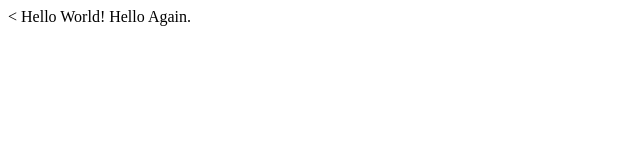
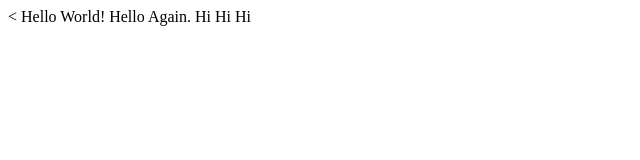
Before and after one commit to yeoboonkock/lecture0, a plain HTML site: page hello.html in a window 1280 px wide. Shown: the full height of the page, 0-640 px from the left. Drawn offline with Linux system fonts and the light colour scheme.

Commit message:
Update hello.html

```diff
--- a/hello.html
+++ b/hello.html
@@ -4,6 +4,6 @@
     <title>My Webpage!</title>
   </head>
   <body>
-    Hello World! Hello Again.
+    Hello World! Hello Again.  Hi Hi Hi
   </body>
 </html>
```
